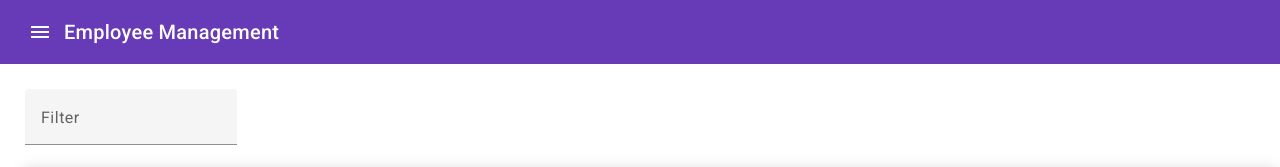
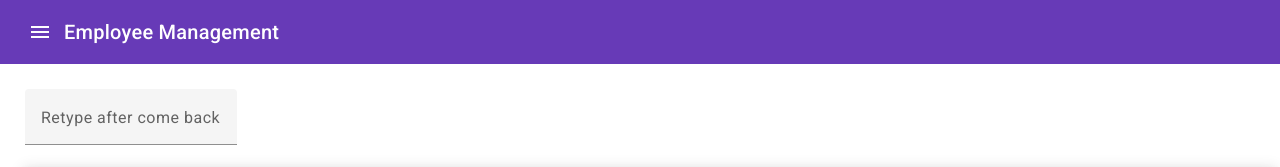
Before and after one commit to trancends/jms-batam-employee-management, an Angular app: page /employee in a window 1280 px wide. Shown: the top 167 px of the page. Built offline with nearby package versions, Linux system fonts and the light colour scheme.

Commit message:
feat: fix

```diff
--- a/src/app/list-employee/list-employee.component.html
+++ b/src/app/list-employee/list-employee.component.html
@@ -1,6 +1,6 @@
 <div>
   <mat-form-field>
-    <mat-label>Filter</mat-label>
+    <mat-label>Retype after come back</mat-label>
     <input
       matInput
       (keyup)="applyFilter($event)"
```
